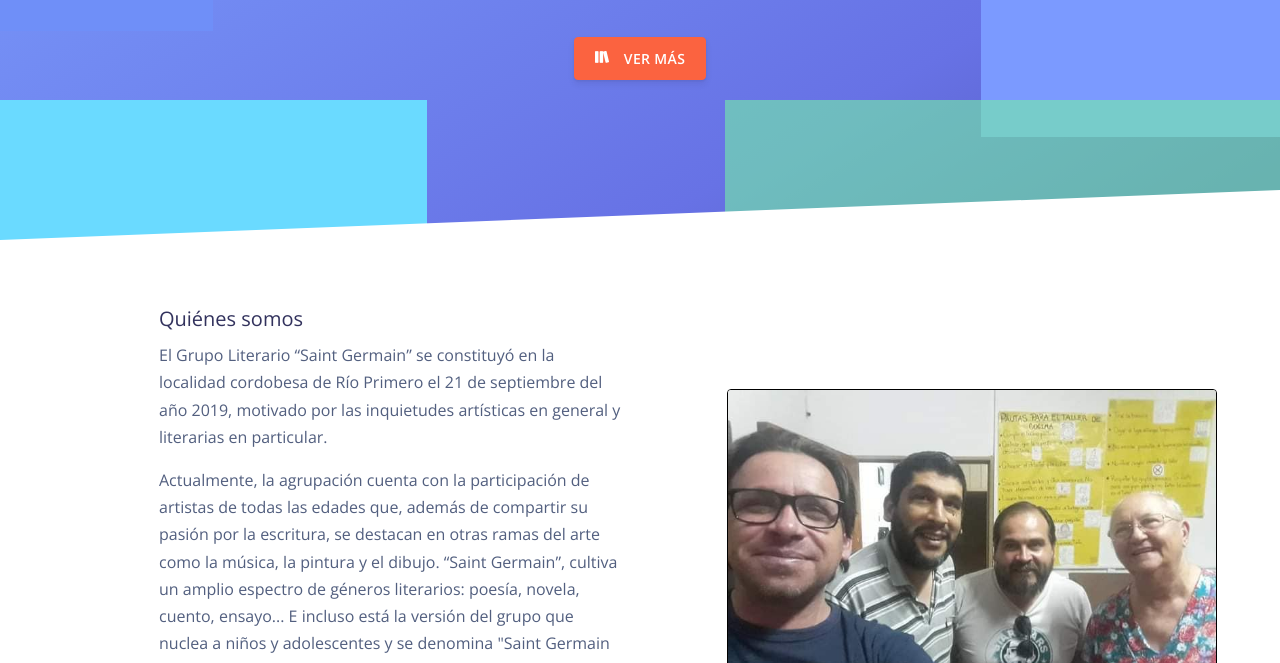
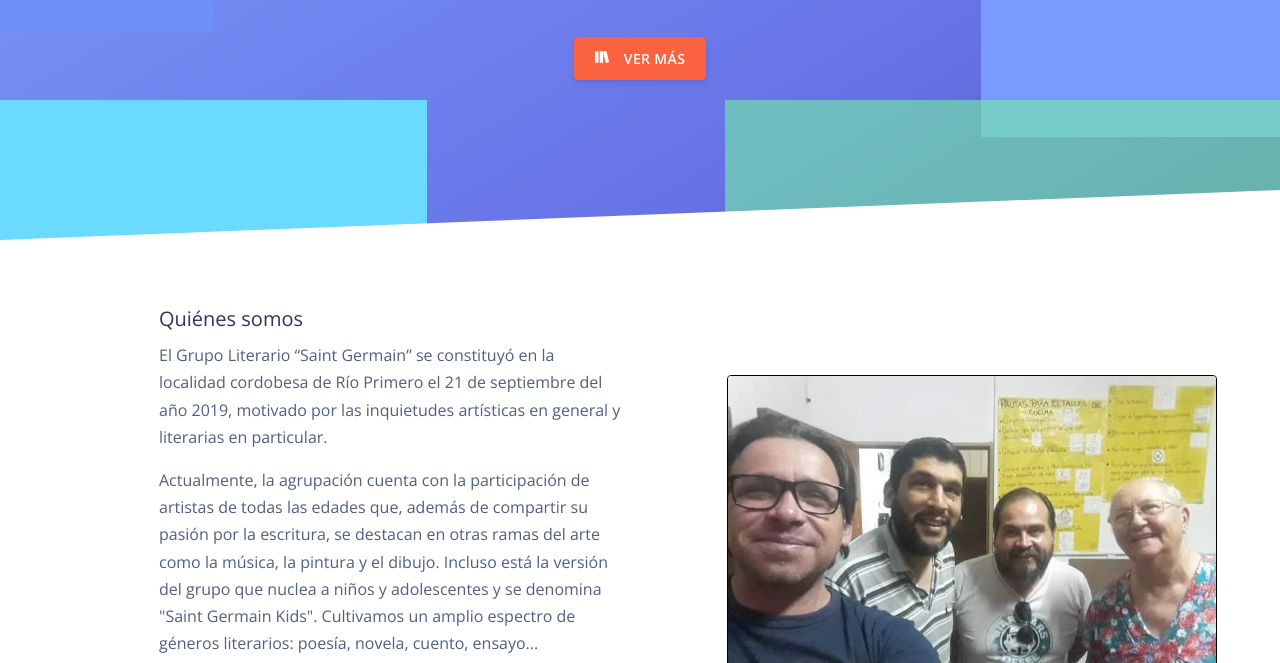
Before and after one commit to nahuelbrandan/grupo_literario, a website: page index.html in a window 1280 px wide. Shown: the part 289-952 px from the top of the page. Drawn offline with nearby package versions, Linux system fonts and the light colour scheme; some packages are replaced by stand-ins of ours.

Commit message:
Update index.html

```diff
--- a/index.html
+++ b/index.html
@@ -164,9 +164,9 @@ Coded by www.creative-tim.com
                 particular.</p>
 
               <p>Actualmente, la agrupación cuenta con la participación de artistas de todas las edades que, además de compartir su pasión
-                por la escritura, se destacan en otras ramas del arte como la música, la pintura y el dibujo. “Saint
-                Germain”, cultiva un amplio espectro de géneros literarios: poesía, novela, cuento, ensayo... E incluso está la versión del
-                grupo que nuclea a niños y adolescentes y se denomina "Saint Germain Kids". </p>
+                por la escritura, se destacan en otras ramas del arte como la música, la pintura y el dibujo. Incluso está la versión del
+                grupo que nuclea a niños y adolescentes y se denomina "Saint Germain Kids". Cultivamos un amplio espectro de géneros
+                literarios: poesía, novela, cuento, ensayo... </p>
             </div>
           </div>
           <div class="info info-horizontal info-hover-primary mt-5">
```
